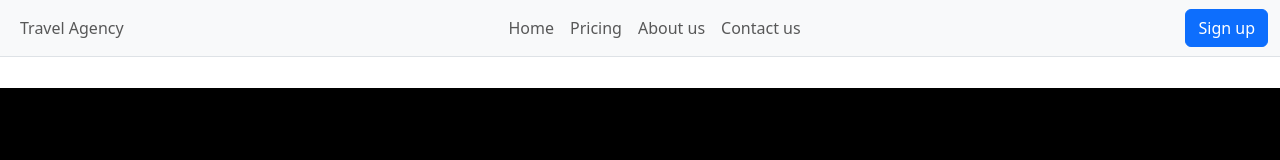
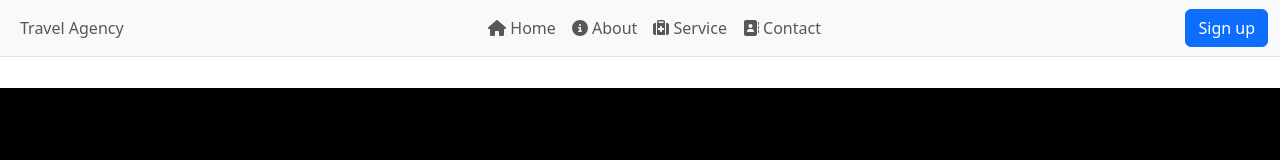
Before and after one commit to ritasahaa/CognoRise-Infotech-Task-3-Travel_booking_system, a React (Vite) app: page /service in a window 1280 px wide. Shown: the top 160 px of the page. Built offline with nearby package versions, Linux system fonts and the light colour scheme.

Commit message:
added icons in the navbar

```diff
--- a/package.json
+++ b/package.json
@@ -10,7 +10,9 @@
     "preview": "vite preview"
   },
   "dependencies": {
+    "@fortawesome/fontawesome-svg-core": "^6.5.2",
     "@fortawesome/free-brands-svg-icons": "^6.5.2",
+    "@fortawesome/free-solid-svg-icons": "^6.5.2",
     "@fortawesome/react-fontawesome": "^0.2.0",
     "bootstrap": "^5.3.3",
     "react": "^18.2.0",
--- a/src/Navbar.jsx
+++ b/src/Navbar.jsx
@@ -1,3 +1,10 @@
+import { FontAwesomeIcon } from "@fortawesome/react-fontawesome";
+import { faHome } from "@fortawesome/free-solid-svg-icons";
+import { faCircleInfo } from "@fortawesome/free-solid-svg-icons";
+import { faSuitcaseMedical } from "@fortawesome/free-solid-svg-icons";
+import { faAddressBook } from '@fortawesome/free-solid-svg-icons';
+
+
 const Navbar = () => {
   return (
    <div>
@@ -11,10 +18,10 @@ const Navbar = () => {
 
       <div className=" justify-content-center" id="navbarNavAltMarkup">
       <div className="navbar-nav px-2 me-2">
-          <a className="nav-link" href="#">Home</a>
-          <a className="nav-link" href="#">Pricing</a>
-          <a className="nav-link" href="#">About us</a>
-          <a className="nav-link" href="#">Contact us</a>
+          <a className="nav-link" href="#"> <FontAwesomeIcon icon={faHome} /> Home</a>
+          <a className="nav-link" href="#"> <FontAwesomeIcon icon={faCircleInfo} /> About</a>
+          <a className="nav-link" href="#"> <FontAwesomeIcon icon={faSuitcaseMedical} /> Service </a>
+          <a className="nav-link" href="#"> <FontAwesomeIcon icon={faAddressBook} /> Contact</a>
       </div>
       </div>
 
```
Also changed, not shown: 1 other file (tests, documents, lock files or other folders).
